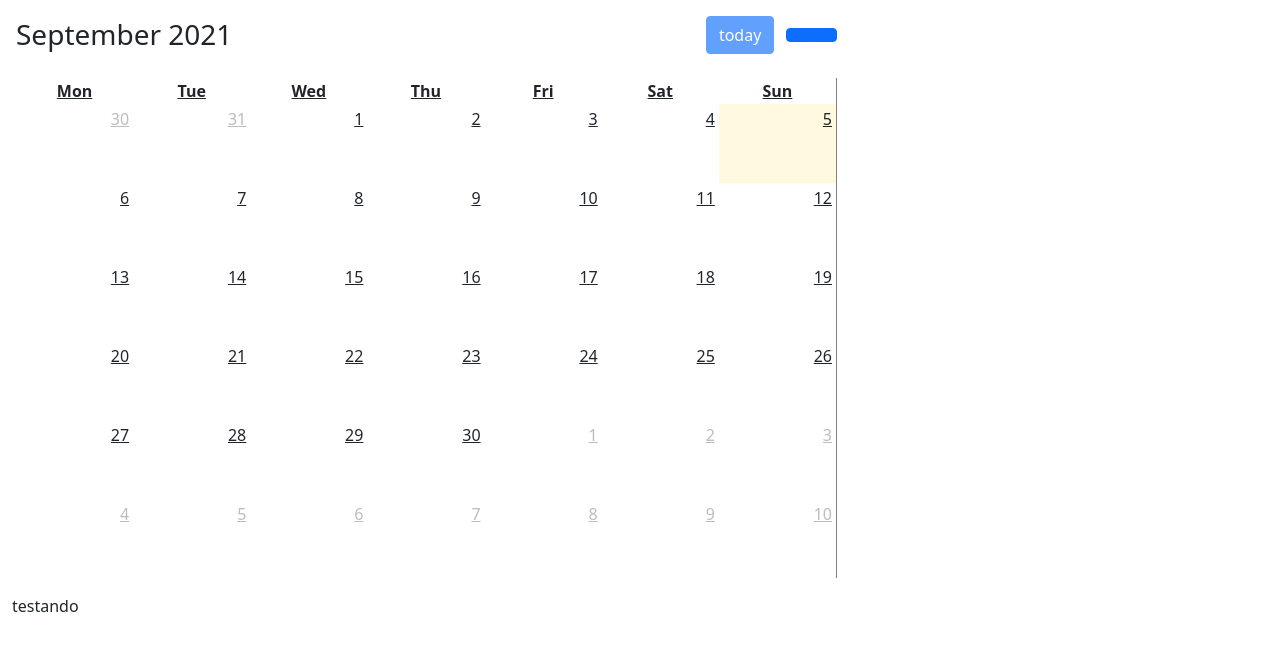
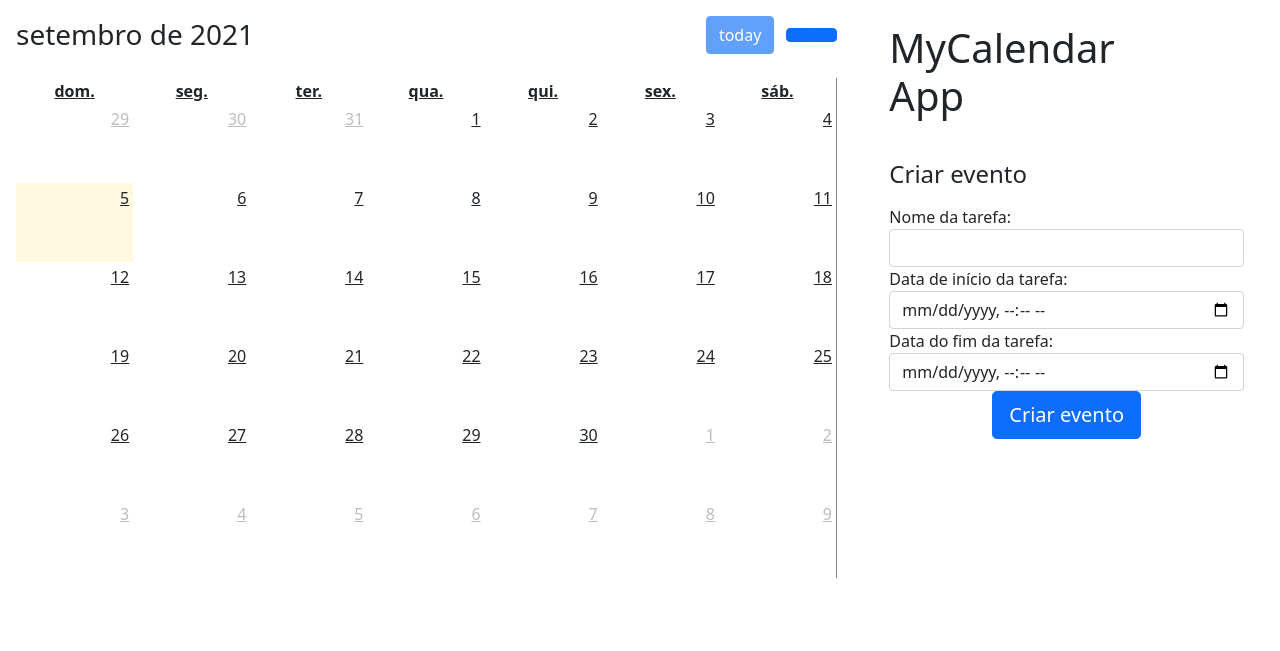
Before and after one commit to projeto-de-algoritmos/Greed_Task_Manager, a Django app: page /home/ in a window 1280 px wide. Shown: the top 651 px of the page. Run offline with Django 3.2, Linux system fonts and the light colour scheme; tables that the repository leaves empty hold one stand-in row (values such as "Sample post"); lists and menus that the app fills with data are empty; some libraries are stand-ins or nearby versions.

Commit message:
Add task form

```diff
--- a/schedule_calendar/__init__.py
+++ /dev/null
@@ -1 +0,0 @@
-from schedule_calendar.views import home_view
--- a/schedule_calendar/forms.py
+++ b/schedule_calendar/forms.py
@@ -1,16 +1,12 @@
 from django import forms
+from schedule_calendar.models import Task
 
 
-class EventCreateForm(forms.ModelForm):
-
+class TaskCreateForm(forms.ModelForm):
+    name = forms.CharField(max_length=100, required=True)
     start_date = forms.DateTimeField(input_formats=["%d.%m.%Y %H:%M"], required=True)
-    end_date = forms.DateTimeField(input_formats=["%d.%m.%Y %H:%M"], required=False)
-
-    #def set_calendar(self, calendar_id):
-    #    event = self.instance
-    #    event.calendar_id = calendar_id
-    #    self.instance = event
+    end_date = forms.DateTimeField(input_formats=["%d.%m.%Y %H:%M"], required=True)
 
     class Meta:
-        model = Event
-        exclude = ('calendar',)
+        model = Task
+        exclude = ('id',)
--- a/schedule_calendar/templates/home.html
+++ b/schedule_calendar/templates/home.html
@@ -1,52 +1,85 @@
 {% load widget_tweaks %}
-
-<!--
-<html>
-    <head>
-
-         full calendar
-        <link rel="stylesheet" href="https://cdn.jsdelivr.net/npm/fullcalendar@5.9.0/main.min.css">
-        <script src="https://cdn.jsdelivr.net/npm/fullcalendar@5.9.0/main.min.js"></script>
-    </head>
-</html>
--->
-
 <html lang='en'>
    <head>
       <meta charset='utf-8' />
-
       <!-- Bootstrap CSS -->
-    <link href="https://cdn.jsdelivr.net/npm/bootstrap@5.1.0/dist/css/bootstrap.min.css" rel="stylesheet" integrity="sha384-KyZXEAg3QhqLMpG8r+8fhAXLRk2vvoC2f3B09zVXn8CA5QIVfZOJ3BCsw2P0p/We" crossorigin="anonymous">
-
-
+      <link href="https://cdn.jsdelivr.net/npm/bootstrap@5.1.0/dist/css/bootstrap.min.css" rel="stylesheet"
+         integrity="sha384-KyZXEAg3QhqLMpG8r+8fhAXLRk2vvoC2f3B09zVXn8CA5QIVfZOJ3BCsw2P0p/We" crossorigin="anonymous">
       <!-- jquery -->
       <script src="https://ajax.googleapis.com/ajax/libs/jquery/3.5.1/jquery.min.js"></script>
+      <!-- full calendar -->
       <link rel="stylesheet" href="https://cdn.jsdelivr.net/npm/fullcalendar@5.9.0/main.min.css">
       <script src="https://cdn.jsdelivr.net/npm/fullcalendar@5.9.0/main.min.js"></script>
+      <script>
+         document.addEventListener('DOMContentLoaded', function () {
+           var calendarEl = document.getElementById('calendar');
 
+           console.log({{tasks|safe}})
+           var calendar = new FullCalendar.Calendar(calendarEl, {
+             themeSystem: 'bootstrap',
+             locale: 'pt-br',
+             firstDay: 0,
+             height: 'auto',
+             initialView: 'dayGridMonth',
+             eventSources: [
+                 {{tasks|safe}}
+              ]
+           });
+           calendar.render();
+         });
+      </script>
    </head>
    <body>
       <div class="container-fluid">
          <div class="row">
             <div id="calendar" class="d-none d-md-flex col-md-4 col-lg-8 p-3"></div>
-        </div>
+            <div class="col-md-8 col-lg-4" id="containerForSlideMenu">
+               <div class="login d-flex py-3">
+                  <div class="container">
                      <div class="row">
-            <p>testando</p>
+                        <div class="col-lg-12">
+                           <div class="row my-2">
+                              <div class="col-md-9">
+                                 <h1 class="login-heading mb-4 my-auto">MyCalendar App</h1>
                               </div>
                            </div>
-
-    <script>
-      document.addEventListener('DOMContentLoaded', function() {
-        var calendarEl = document.getElementById('calendar');
-        var calendar = new FullCalendar.Calendar(calendarEl, {
-            themeSystem: 'bootstrap',
-            locale: 'br',
-            firstDay: 1,
-            height: 'auto',
-            initialView: 'dayGridMonth'
-        });
-        calendar.render();
-      });
-    </script>
+                           <div class="tab-content">
+                              <div class="tab-pane fade show active" role="tabpanel" aria-labelledby="mycalendars-tab">
+                                 <div class="row mt-3">
+                                    <div class=" col-md-12">
+                                       <h4>Criar evento</h4>
+                                       <form method="post" class="mt-3">
+                                          {% csrf_token %}
+                                          <div class="form-group">
+                                             <label for="id_name_event">Nome da tarefa:</label>
+                                             {% render_field task_create_form.name class="form-control" id="id_name_event" %}
+                                             {{ task_create_form.name.errors }}
+                                          </div>
+                                          <div class="form-group">
+                                             <label for="id_start_date">Data de início da tarefa:</label>
+                                             {% render_field task_create_form.start_date class="form-control" type="datetime-local" %}
+                                             {{ task_create_form.start_date.errors }}
+                                          </div>
+                                          <div class="form-group">
+                                             <label for="id_end_date">Data do fim da tarefa:</label>
+                                             {% render_field task_create_form.end_date class="form-control" type="datetime-local" %}
+                                             {{ task_create_form.end_date.errors }}
+                                          </div>
+                                          <div class="d-flex justify-content-center">
+                                             <button class="btn btn-lg btn-primary btn-group btn-login font-weight-bold mb-2"
+                                                type="submit" name="action" value="create_event">Criar evento</button>
+                                          </div>
+                                       </form>
+                                    </div>
+                                 </div>
+                              </div>
+                           </div>
+                        </div>
+                     </div>
+                  </div>
+               </div>
+            </div>
+         </div>
+      </div>
    </body>
 </html>
--- a/schedule_calendar/views.py
+++ b/schedule_calendar/views.py
@@ -1,6 +1,42 @@
+import json
+
 from django.shortcuts import render
 
+from schedule_calendar.forms import TaskCreateForm
+from schedule_calendar.models import Task
 
-# Create your views here.
+
+def get_tasks():
+    tasks = Task.objects.all()
+    if tasks:
+        tasks_list = []
+        for task in tasks:
+            task_dict = {
+                "title": task.name,
+                "start": task.start_date.strftime('%Y-%m-%dT%H:%M:%SZ'),
+                "end": task.end_date.strftime('%Y-%m-%dT%H:%M:%SZ')
+            }
+            tasks_list.append(task_dict)
+    else:
+        tasks_list = []
+    return json.dumps(tasks_list)
+
+
 def home_view(request):
-    return render(request, "home.html", {})
+    context = {}
+    task_create_form = TaskCreateForm()
+
+    if request.POST:
+        if request.POST["action"] == "create_event":
+            form = TaskCreateForm(request.POST)
+            if form.is_valid():
+                form.save()
+                task_create_form = TaskCreateForm()
+            else:
+                task_create_form = form
+
+    context["task_create_form"] = task_create_form
+    all_tasks = get_tasks()
+    context["tasks"] = all_tasks
+
+    return render(request, "home.html", context)
```
Lines whose indentation alone changed are shown as unchanged.
